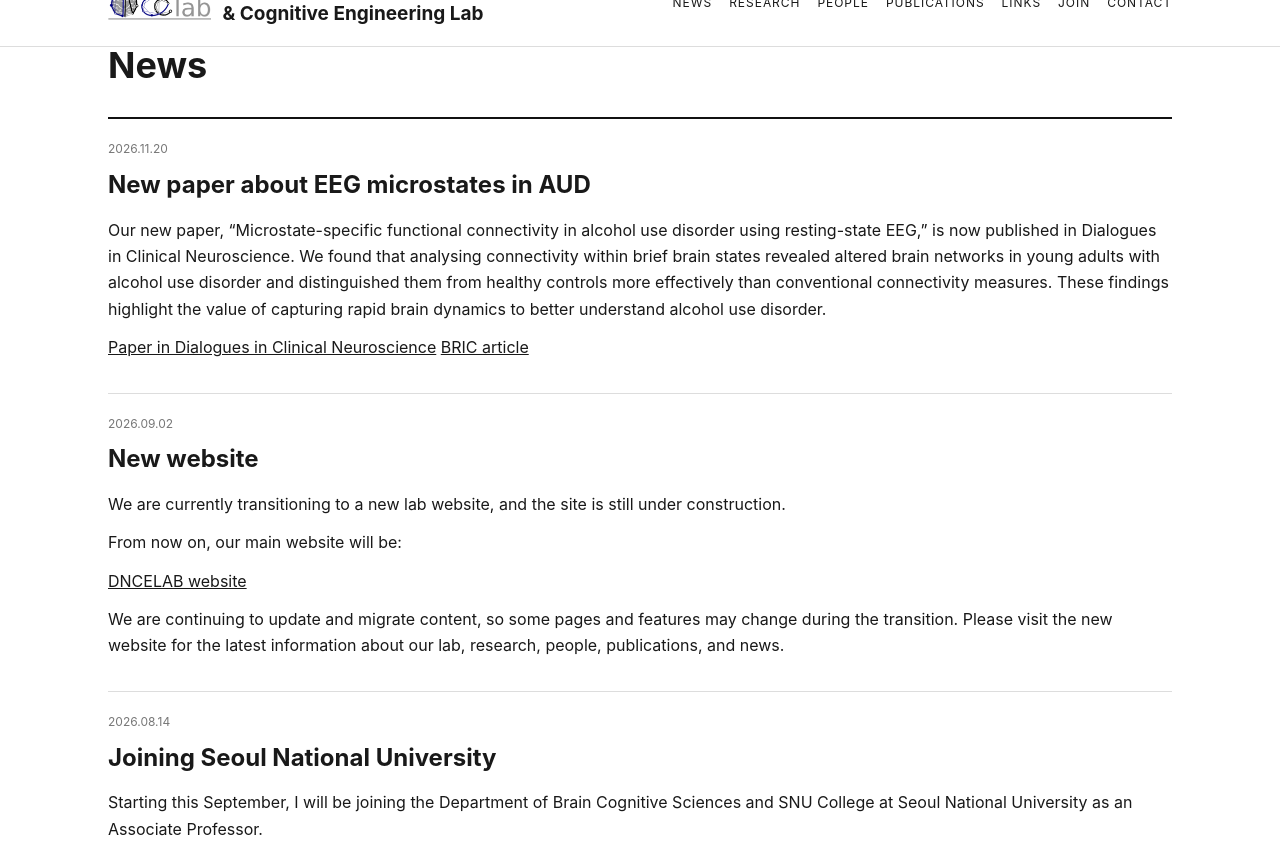
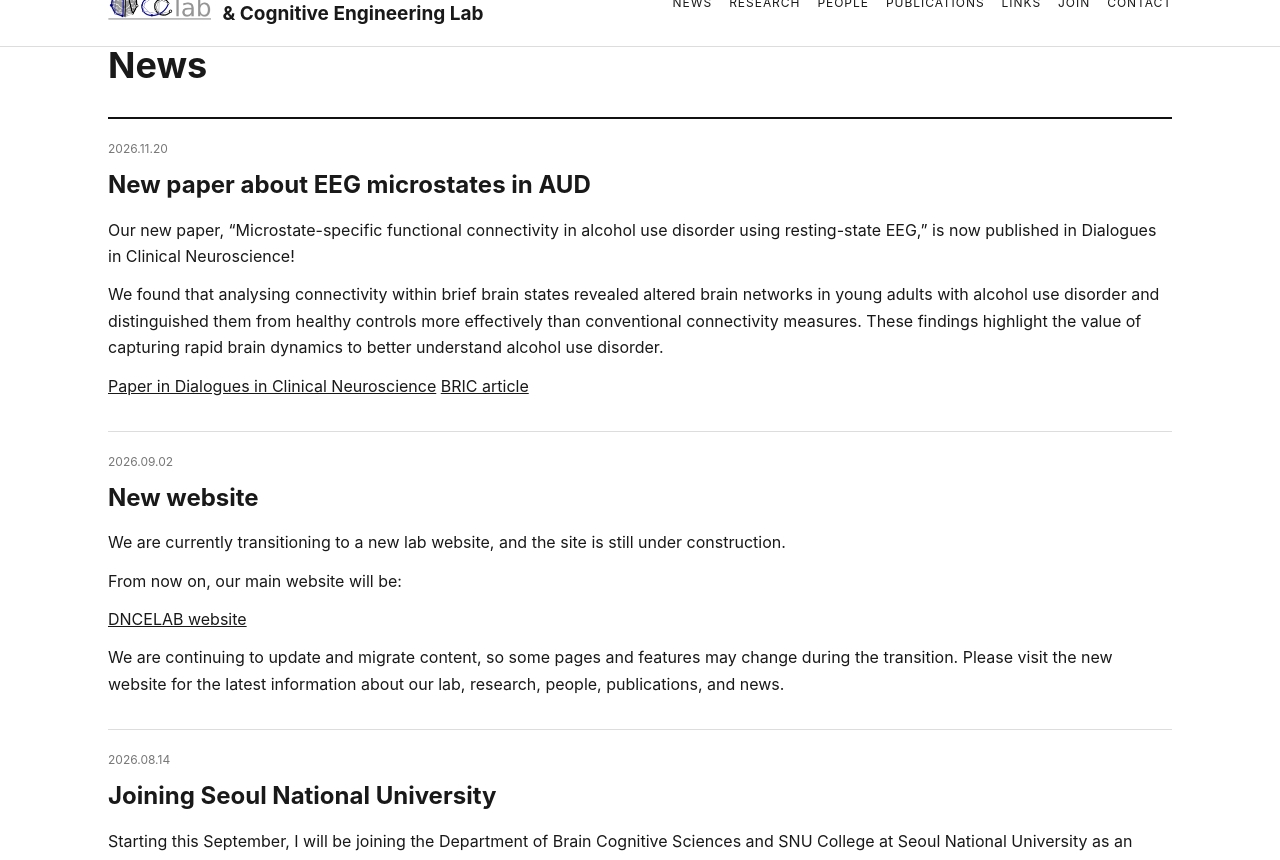
Before and after one commit to dongilchung/dncelab, a Jekyll site: the page built from index.md, in a window 1280 px wide and 900 px high, scrolled down 571 px, cut to the strip 40-900 px from the top of the window. Built offline with Jekyll 4.4.1, drawn with Linux system fonts in a browser that asks for light colours; comment, search, counter and statistics services are not loaded.

Commit message:
Update news.yml

```diff
--- a/_data/news.yml
+++ b/_data/news.yml
@@ -1,7 +1,9 @@
 - date: 2026-11-20
   title: "New paper about EEG microstates in AUD"
   content: |
-    Our new paper, “Microstate-specific functional connectivity in alcohol use disorder using resting-state EEG,” is now published in Dialogues in Clinical Neuroscience. We found that analysing connectivity within brief brain states revealed altered brain networks in young adults with alcohol use disorder and distinguished them from healthy controls more effectively than conventional connectivity measures. These findings highlight the value of capturing rapid brain dynamics to better understand alcohol use disorder.
+    Our new paper, “Microstate-specific functional connectivity in alcohol use disorder using resting-state EEG,” is now published in Dialogues in Clinical Neuroscience!
+
+    We found that analysing connectivity within brief brain states revealed altered brain networks in young adults with alcohol use disorder and distinguished them from healthy controls more effectively than conventional connectivity measures. These findings highlight the value of capturing rapid brain dynamics to better understand alcohol use disorder.
 
     [Paper in Dialogues in Clinical Neuroscience](https://www.tandfonline.com/doi/full/10.1080/19585969.2026.2747472)
     [BRIC article](https://www.ibric.org/bric/hanbitsa/treatise.do?mode=treatise-view&id=104101&authorId=28692#!/list)
```
